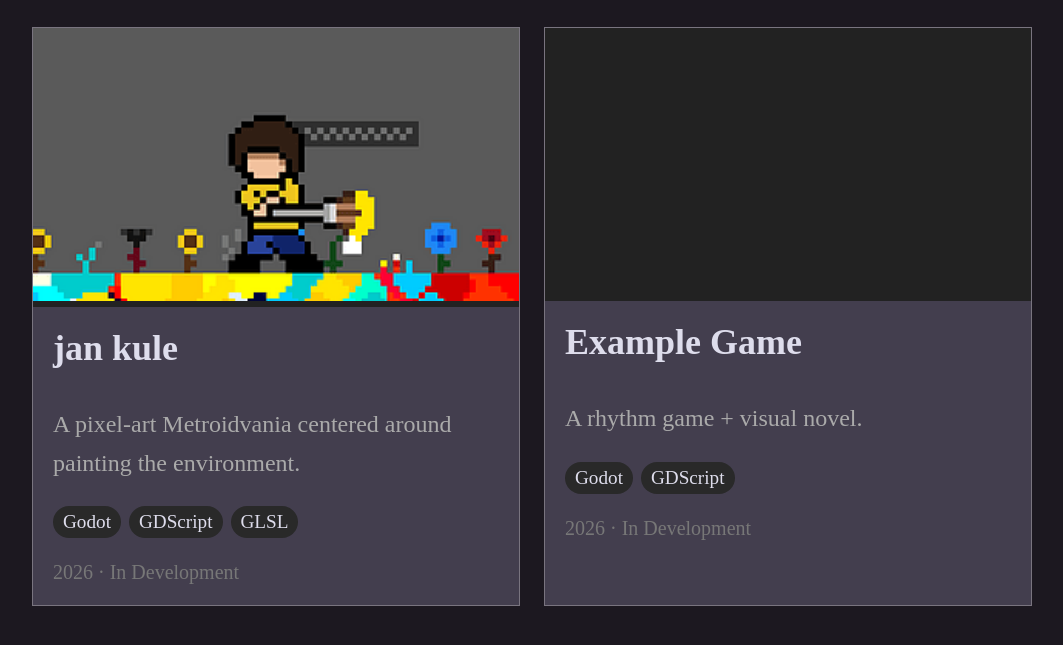
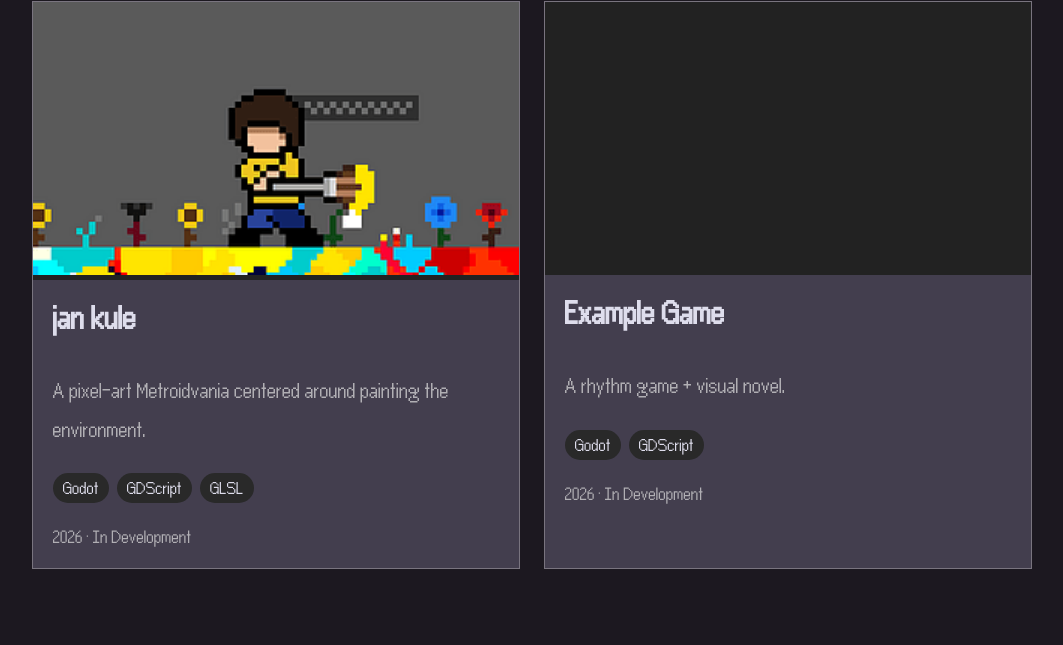
Before and after one commit to jackachulian/Portfolio, a website built with Vite: page index.html in a window 1280 px wide. Shown: the part 471-1116 px from the top of the page, without its empty margins (108-1171 px from the left). Built offline with nearby package versions, Linux system fonts and the light colour scheme; files whose address does not match are found by name.

Commit message:
color adjustment

```diff
--- a/src/style.css
+++ b/src/style.css
@@ -2,6 +2,7 @@
 :root {
     --background: #1c1820;
     --foreground: #deddec;
+    --foreground-small: #b1afb4;
     --foreground-subtitle: #d8ba92;
     --card: #433e4e;
     --card-border: #79747f;
@@ -15,7 +16,7 @@
 
 @font-face {
   font-family: pixelFont; /* set name */
-  src: url(PixgamerRegular-OVD6A.ttf); /* url of the font */
+  src: url(/PixgamerRegular-OVD6A.ttf); /* url of the font */
 }
 
 /* main CSS elements */
@@ -118,7 +119,7 @@ main {
 }
 
 .project-content p {
-    color: #aaa;
+    color: var(--foreground-small);
     line-height: 1.6;
 }
 
@@ -137,7 +138,7 @@ main {
 }
 
 .project-content small {
-    color: #777;
+    color: var(--foreground-small);
 }
 
 @media (max-width: 700px) {
```
